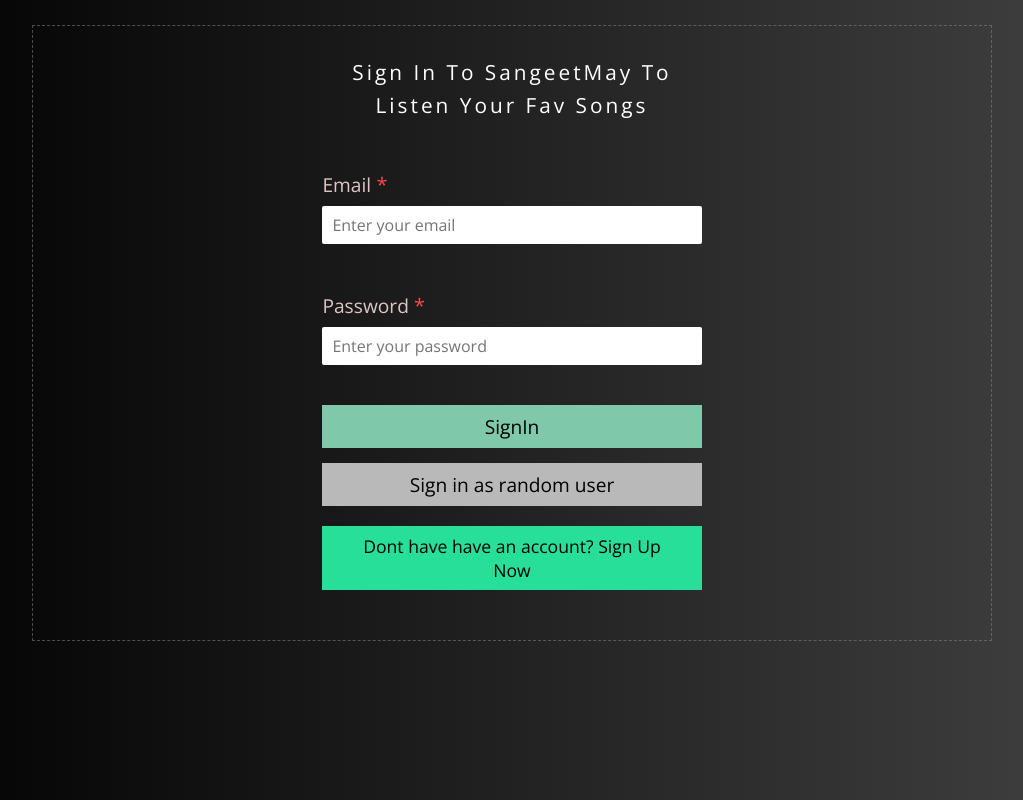
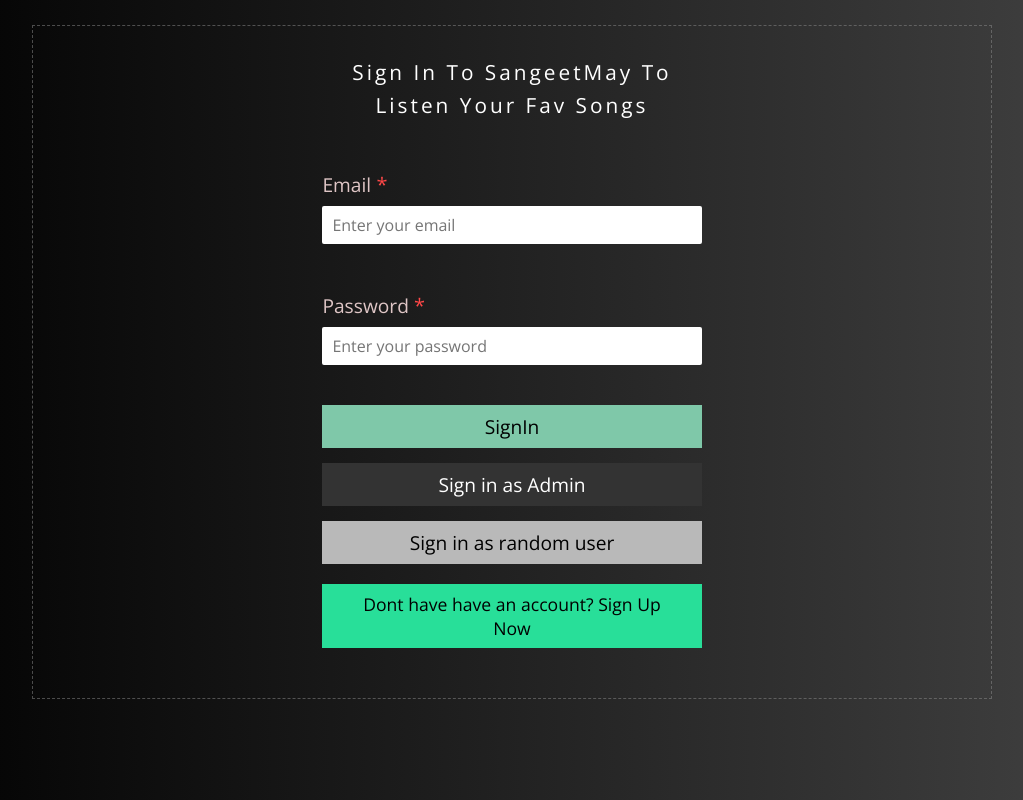
Before and after one commit to ddepu11/sangeetmay, a React app: page /sign-in in a window 1280 px wide. Shown: the whole page, without its empty margins (128-1151 px from the left). Built offline with nearby package versions, Linux system fonts and the light colour scheme; no server answers.

Commit message:
chore: add sign in as admin button

```diff
--- a/src/screens/AddSongsToPlaylist/AddSongsToPlaylist.tsx
+++ b/src/screens/AddSongsToPlaylist/AddSongsToPlaylist.tsx
@@ -89,7 +89,7 @@
               <div className='song_file'>
                 <label htmlFor='song'>
                   <div className='choose_song_file flex'>
-                    <p>{song ? song.name?.slice(0, 20) : 'choose file'}</p>
+                    <p>{song ? song.name?.slice(0, 20) : 'choose song'}</p>
                     <span>Browse</span>
                   </div>
                 </label>
--- a/src/screens/AdminCreatePlaylist/AdminCreatePlaylist.tsx
+++ b/src/screens/AdminCreatePlaylist/AdminCreatePlaylist.tsx
@@ -124,6 +124,7 @@
 
       .upload_img_text {
         font-size: 1.2em;
+        color: var(--primary-color);
 
         span {
           margin-left: 10px;
--- a/src/screens/Dashboard/Dashboard.tsx
+++ b/src/screens/Dashboard/Dashboard.tsx
@@ -70,6 +70,7 @@
         )}
       </div>
 
+      <h3 className='songs_in_system'>Songs in the system:-</h3>
       <div className='songs'>
         {playlistSongs &&
           playlistSongs.length !== 0 &&
@@ -124,6 +125,13 @@
     font-weight: 400;
   }
 
+  .songs_in_system {
+    font-size: 1.1em;
+    letter-spacing: 1px;
+    font-weight: 400;
+    margin-top: 20px;
+  }
+
   .songs {
     margin-top: 20px;
   }
--- a/src/screens/SignIn/Logic/useSignInLogic.tsx
+++ b/src/screens/SignIn/Logic/useSignInLogic.tsx
@@ -70,7 +70,7 @@
   };
 
   //Login as random user
-  const loginAsRandomUser = () => {
+  const loginAsRandomUser = (): void => {
     const randomUser = [
       { email: 'ddepu11@gmail.com', password: 'aaaaaa' },
       { email: 'aayush11@gmail.com', password: '111111' },
@@ -83,6 +83,12 @@
     handleSignIn();
   };
 
+  // Log in as admin
+  const loginAsAdmin = (): void => {
+    setCredentials({ email: 'mohan11@gmail.com', password: 'aaaaaa' });
+    handleSignIn();
+  };
+
   return {
     handleSignIn,
     handleInput,
@@ -90,6 +96,7 @@
     emailValidationMessageTag,
     passwordValidationMessageTag,
     loginAsRandomUser,
+    loginAsAdmin,
   };
 };
 
--- a/src/screens/SignIn/SignIn.tsx
+++ b/src/screens/SignIn/SignIn.tsx
@@ -13,6 +13,7 @@
     emailValidationMessageTag,
     passwordValidationMessageTag,
     loginAsRandomUser,
+    loginAsAdmin,
   } = useSignInLogic();
 
   return (
@@ -79,6 +80,22 @@
           SignIn
         </Button>
 
+        <Button
+          type='submit'
+          buttonStyle={{
+            padding: '8px 20px',
+            fontSize: '1.2em',
+            hoverTransform: 'scale(1.05) translateY(-2px)',
+            transition: 'transform 0.4s ease',
+            mt: '15px',
+            width: '100%',
+            bgColor: 'var(--little-dark-color)',
+            color: 'var(--light-color)',
+          }}
+          handleClick={loginAsAdmin}
+        >
+          Sign in as Admin
+        </Button>
         <Button
           type='submit'
           buttonStyle={{
```
